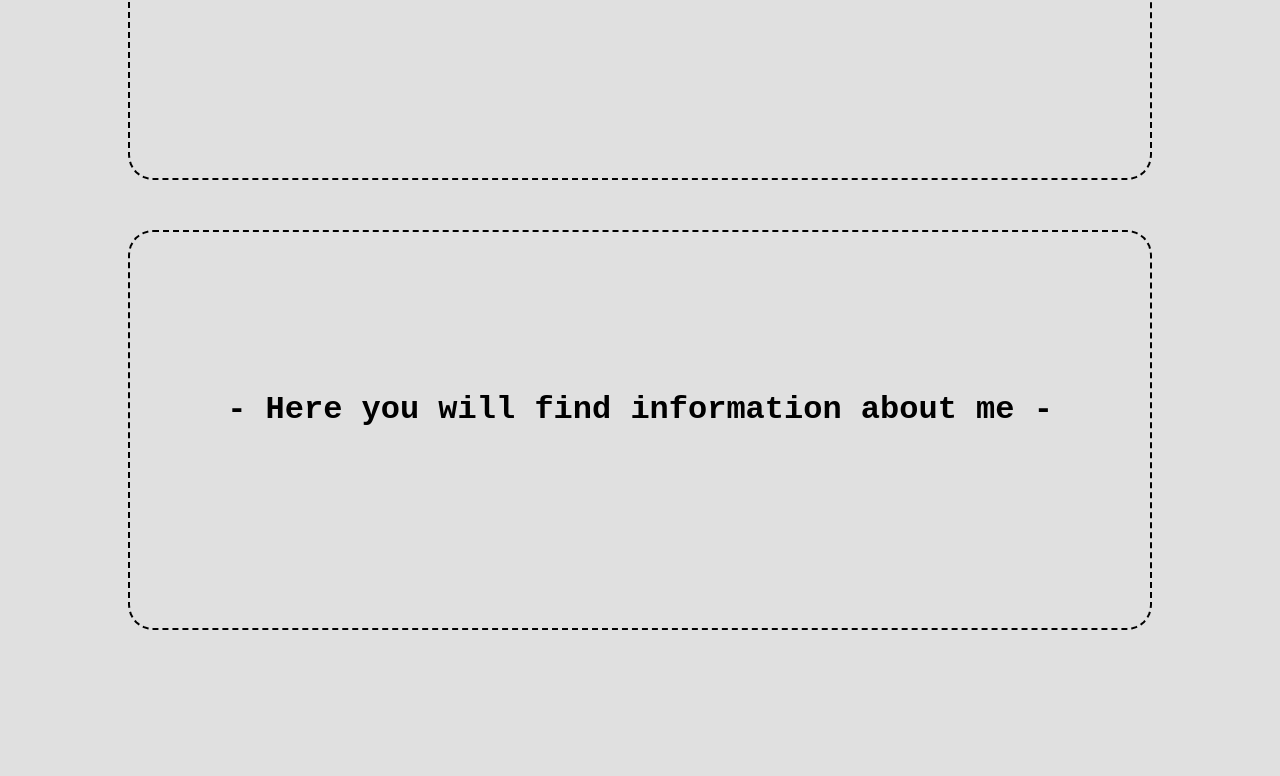
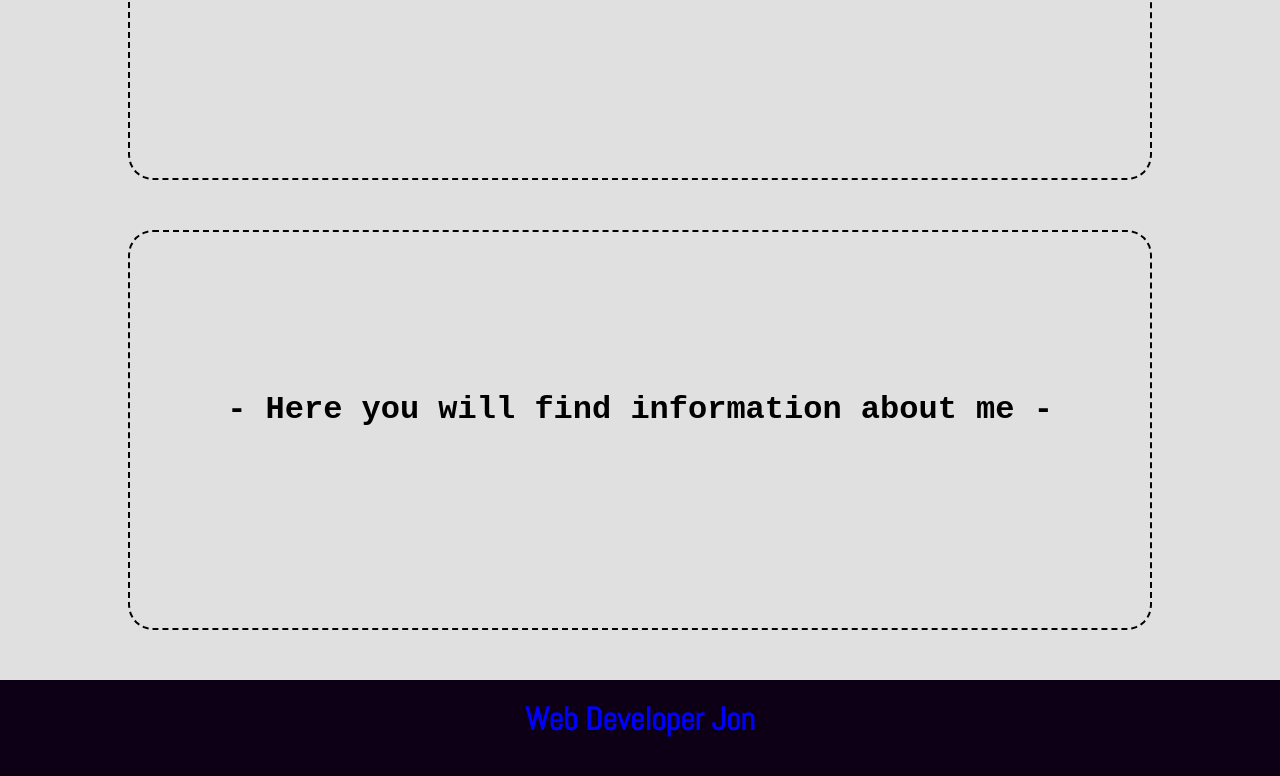
Before and after one commit to WebDevJon/WebDevJon.github.io, a plain HTML site: page index.html in a window 1280 px wide. Shown: the part 525-1301 px from the top of the page. Before the commit the page ends 1205 px from the top, so only its background shows below. Drawn offline with Linux system fonts and the light colour scheme.

Commit message:
updated html and css

```diff
--- a/index.html
+++ b/index.html
@@ -78,6 +78,11 @@
 
 </div>
 
+	<footer>
+		 <h1 class="webdevjon">Web Developer Jon</h1>
+
+	</footer>
+
 
 
 
--- a/theme.css
+++ b/theme.css
@@ -195,6 +195,43 @@ body {
 
 }
 
+footer {
+
+	 width: 100%;
+	 height: 150px;
+	 background: #0d0016;
+	 text-align:center;
+
+	  display: inline-block;
+
+
+
+
+}
+
+.webdevjon {
+	color: blue;
+	font-family: 'Abel';
+	font-size: 2rem;
+
+	animation-name: example;
+    animation-duration: 8s;
+	 animation-delay: 5s;
+	 animation-iteration-count: infinite;
+
+
+}
+
+
+@keyframes example {
+    0%   {color: blue;}
+    20%  {color: yellow;}
+    40%  {color: red;}
+    80% {color: green;}
+	100%   {color: blue;}
+
+}
+
 
 
 	/* border: yellow 1px solid; */
```
